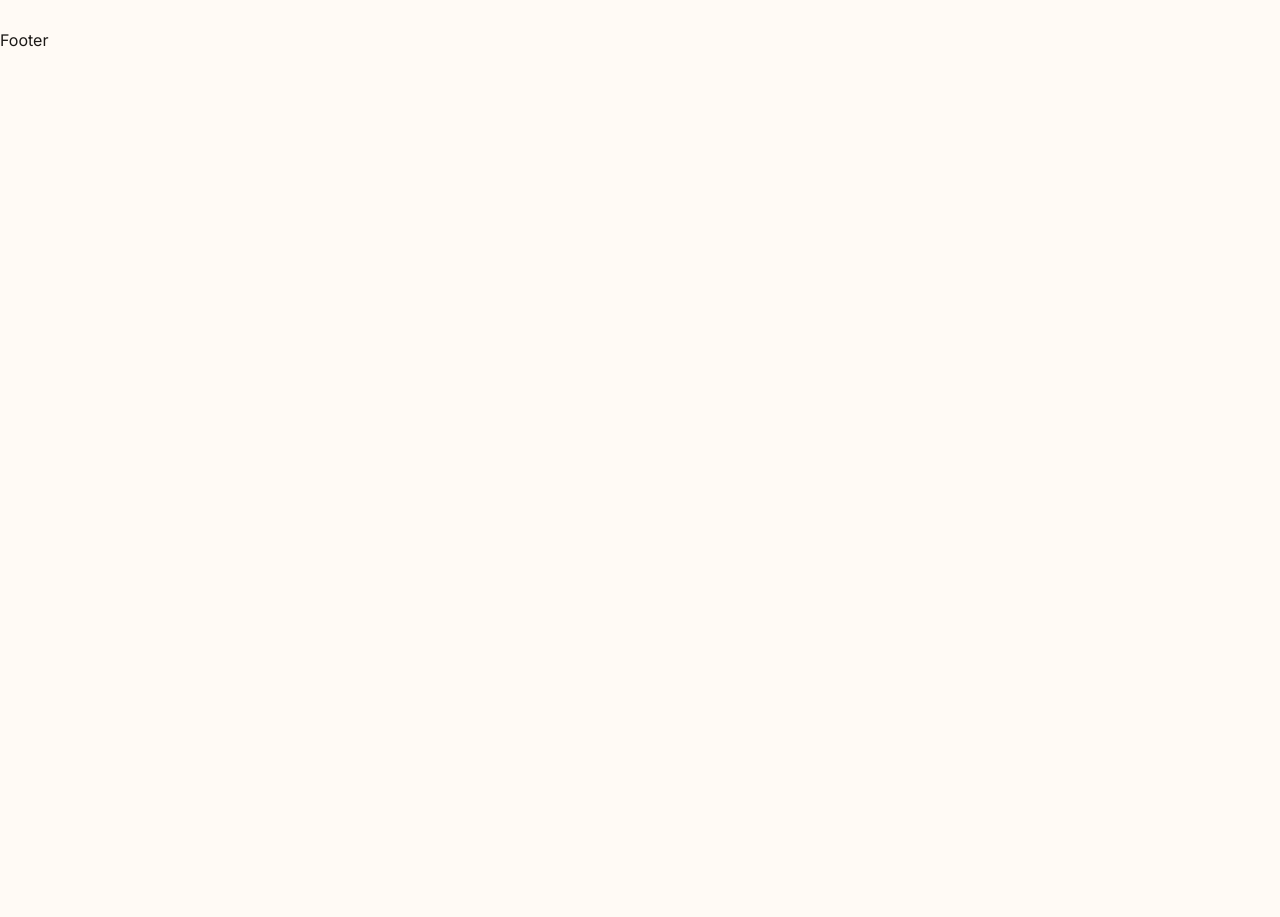
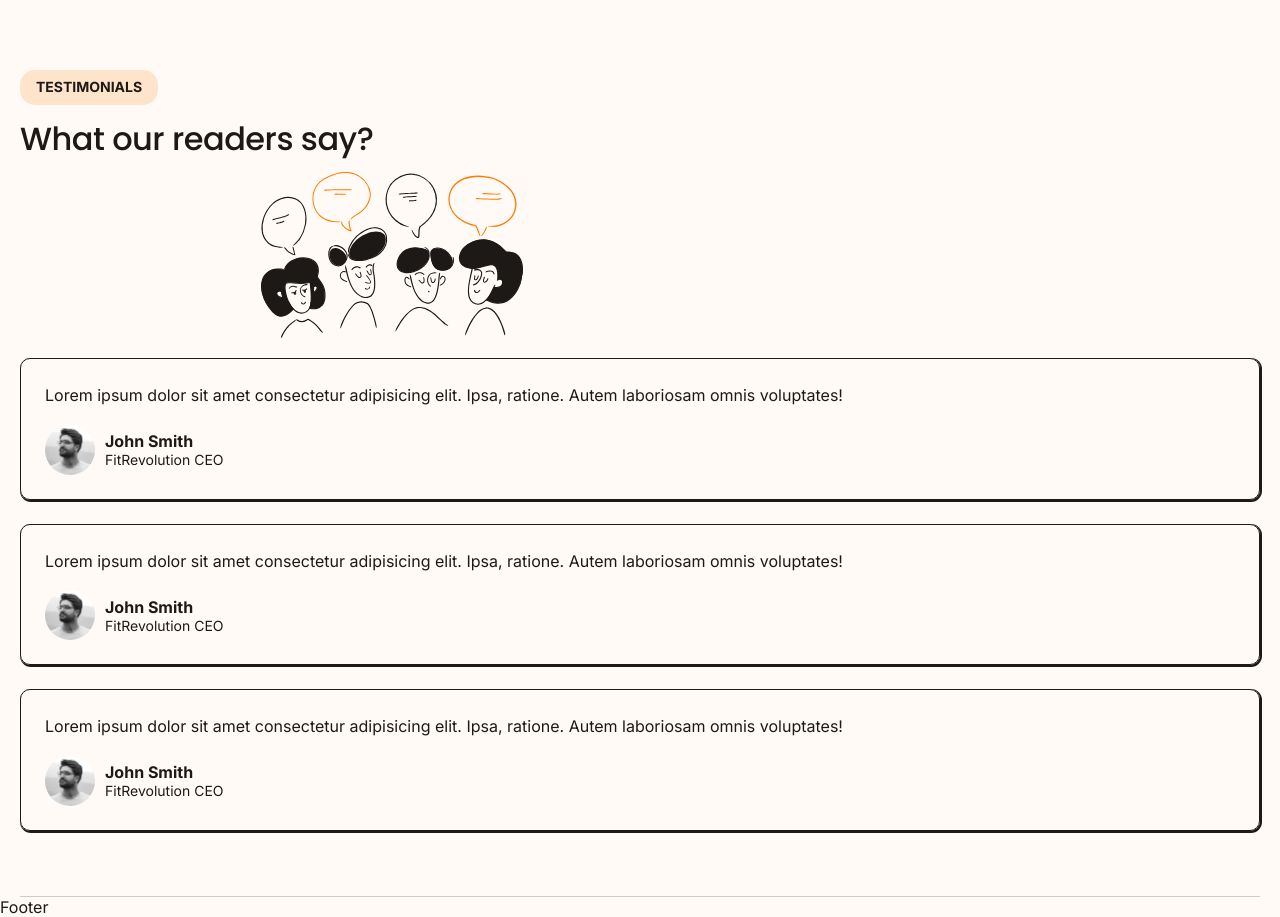
Before and after one commit to iamendy/kizbie, a Next.js app: page / in a window 1280 px wide. Shown: the part 2440-3357 px from the top of the page. Before the commit the page ends 2490 px from the top, so only its background shows below. Built offline with nearby package versions, Linux system fonts and the light colour scheme.

Commit message:
update: added testimonial

```diff
--- /dev/null
+++ b/src/components/Testimonial.tsx
@@ -0,0 +1,83 @@
+import styles from "../styles/Home.module.scss";
+import testimonials from "../../public/img/testimonials.svg";
+import user from "../../public/img/user.webp";
+
+import Image from "next/image";
+import { poppins } from "@/fonts";
+const Testimonial = () => {
+  return (
+    <section className={styles.testSection}>
+      <div className={styles.testWrapper}>
+        <div>
+          <div className="badge">
+            <span>Testimonials</span>
+          </div>
+
+          <h1 className={styles.header} style={poppins.style}>
+            What our readers say?
+          </h1>
+
+          <div className={styles.clients}>
+            <Image src={testimonials} alt="what our clients say" />
+          </div>
+        </div>
+
+        <div>
+          <div className={styles.cardWrapper}>
+            <div className={styles.card}>
+              <p className={styles.review}>
+                Lorem ipsum dolor sit amet consectetur adipisicing elit. Ipsa,
+                ratione. Autem laboriosam omnis voluptates!
+              </p>
+
+              <div className={styles.author}>
+                <div className={styles.authorDp}>
+                  <Image src={user} alt="user" />
+                </div>
+                <div className={styles.authorDetail}>
+                  <b className={styles.authorName}>John Smith</b>
+                  <p className={styles.authorRole}>FitRevolution CEO</p>
+                </div>
+              </div>
+            </div>
+
+            <div className={styles.card}>
+              <p className={styles.review}>
+                Lorem ipsum dolor sit amet consectetur adipisicing elit. Ipsa,
+                ratione. Autem laboriosam omnis voluptates!
+              </p>
+
+              <div className={styles.author}>
+                <div className={styles.authorDp}>
+                  <Image src={user} alt="user" />
+                </div>
+                <div className={styles.authorDetail}>
+                  <b className={styles.authorName}>John Smith</b>
+                  <p className={styles.authorRole}>FitRevolution CEO</p>
+                </div>
+              </div>
+            </div>
+
+            <div className={styles.card}>
+              <p className={styles.review}>
+                Lorem ipsum dolor sit amet consectetur adipisicing elit. Ipsa,
+                ratione. Autem laboriosam omnis voluptates!
+              </p>
+
+              <div className={styles.author}>
+                <div className={styles.authorDp}>
+                  <Image src={user} alt="user" />
+                </div>
+                <div className={styles.authorDetail}>
+                  <b className={styles.authorName}>John Smith</b>
+                  <p className={styles.authorRole}>FitRevolution CEO</p>
+                </div>
+              </div>
+            </div>
+          </div>
+        </div>
+      </div>
+    </section>
+  );
+};
+export default Testimonial;
--- a/src/pages/index.tsx
+++ b/src/pages/index.tsx
@@ -2,7 +2,8 @@ import Layout from "@/components/Layout";
 import Hero from "@/components/Hero";
 import Sponsors from "@/components/Sponsors";
 import About from "@/components/About";
-import Books from "../components/Books";
+import Books from "@/components/Books";
+import Testimonial from "@/components/Testimonial";
 
 export default function Home() {
   return (
@@ -11,6 +12,7 @@ export default function Home() {
       <Sponsors />
       <About />
       <Books />
+      <Testimonial />
     </Layout>
   );
 }
--- a/src/styles/Home.module.scss
+++ b/src/styles/Home.module.scss
@@ -198,6 +198,75 @@
   }
 }
 
+.testSection {
+  padding: 0 20px;
+
+  .testWrapper {
+    padding: 40px 0 65px;
+    border-bottom: 1px solid $lighter;
+    display: flex;
+    flex-direction: column;
+    row-gap: 1rem;
+  }
+
+  .header {
+    @include header-text;
+    font-size: 32px;
+    margin-top: 1rem;
+    margin-bottom: 1rem;
+  }
+
+  .clients {
+    width: 60%;
+
+    img {
+      width: 100%;
+      object-fit: contain;
+    }
+  }
+
+  .cardWrapper {
+    display: flex;
+    flex-direction: column;
+    row-gap: 1.5rem;
+
+    .card {
+      padding: 24px;
+      border: solid 1px $black;
+      border-radius: 10px;
+      box-shadow: 1px 1px 0 1px $black;
+    }
+
+    .review {
+      @include body-text;
+      margin-bottom: 1rem;
+    }
+
+    .author {
+      display: flex;
+      align-items: center;
+
+      .authorDp {
+        width: 50px;
+        height: 50px;
+        border-radius: 100%;
+        overflow: hidden;
+        margin-right: 10px;
+
+        img {
+          width: 100%;
+          height: 100%;
+          object-fit: cover;
+        }
+      }
+
+      .authorRole {
+        font-size: 14px;
+      }
+    }
+  }
+}
+
 @media (min-width: 768px) {
   .heroSection {
     padding: 36px 20px 48px;
```
Also changed, not shown: public/img/testimonials.svg (added), public/img/user.webp (added).
